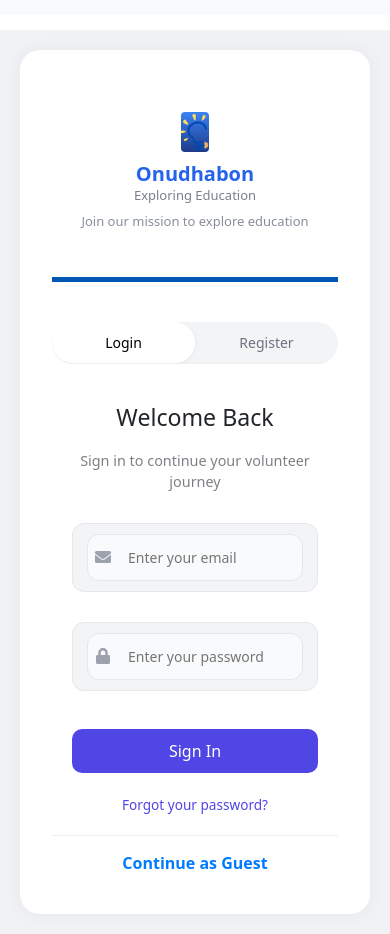
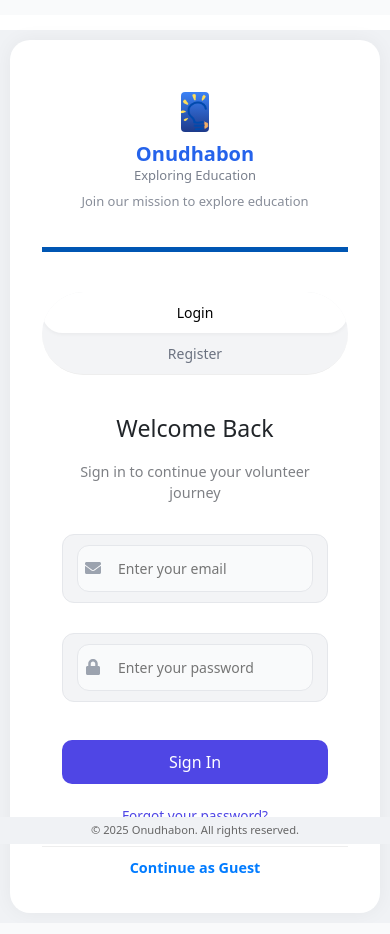
Before and after one commit to abonty360/Onudhabon, a React (Create React App) app: page /login in a window 390 px wide. Built offline with nearby package versions, Linux system fonts and the light colour scheme.

Commit message:
animation & mobile responsive

```diff
--- a/src/Components/LoginForm/LoginForm.css
+++ b/src/Components/LoginForm/LoginForm.css
@@ -3,6 +3,18 @@
   flex-direction: column;
   gap: 10px;
   padding: 10px;
+  animation: fadeIn 0.8s ease-out;
+}
+
+@keyframes fadeIn {
+  from {
+    opacity: 0;
+    transform: translateY(-20px);
+  }
+  to {
+    opacity: 1;
+    transform: translateY(0);
+  }
 }
 
 h3 {
@@ -29,6 +41,9 @@ h3 {
 
 .input-with-icon:focus-within {
   border-color: #4f46e5;
+  box-shadow: 0 0 0 3px rgba(79, 70, 229, 0.2);
+  transform: translateY(-2px);
+  transition: all 0.2s ease-in-out;
 }
 
 .input-with-icon .icon {
--- a/src/Components/RegistrationForm/RegistrationForm.css
+++ b/src/Components/RegistrationForm/RegistrationForm.css
@@ -8,6 +8,18 @@
   box-shadow: 0 0 20px rgba(0, 0, 0, 0.05);
   max-width: 600px;
   margin: 0 auto;
+  animation: fadeIn 0.8s ease-out;
+}
+
+@keyframes fadeIn {
+  from {
+    opacity: 0;
+    transform: translateY(-20px);
+  }
+  to {
+    opacity: 1;
+    transform: translateY(0);
+  }
 }
 
 .registration-form h3 {
@@ -25,6 +37,14 @@
 .input-with-icon {
   position: relative;
   margin-bottom: 20px;
+}
+
+.input-with-icon input:focus,
+.input-with-icon textarea:focus {
+  border-color: #4f46e5;
+  box-shadow: 0 0 0 3px rgba(79, 70, 229, 0.2);
+  transform: translateY(-2px);
+  transition: all 0.2s ease-in-out;
 }
 
 .input-with-icon input,
--- a/src/Pages/LoginPage/LoginPage.css
+++ b/src/Pages/LoginPage/LoginPage.css
@@ -89,3 +89,62 @@
 .guest-link:hover {
   color: #0056b3;
 }
+
+.fixed-bottom-copyright {
+  position: fixed;
+  bottom: 0;
+  left: 0;
+  width: 100%;
+  background-color: #f0f2f5; /* Match page background or choose a suitable color */
+  color: #666; /* Adjust text color */
+  padding: 10px 0;
+  text-align: center;
+  z-index: 1000; /* Ensure it stays on top of other content */
+  font-size: 0.8em; /* Make it slightly smaller */
+}
+
+@media (max-width: 768px) {
+  .login-card {
+    max-width: 90%; /* Make the card take up more width on smaller screens */
+  }
+}
+
+@media (max-width: 480px) {
+  .login-page-container {
+    padding: 10px; /* Reduce overall padding */
+  }
+
+  .login-card {
+    max-width: 100%; /* Full width on very small screens */
+    border-radius: 0; /* Remove border-radius for a full-bleed look */
+    box-shadow: none; /* Remove shadow */
+  }
+
+  .logo-section {
+    padding: 20px 10px; /* Adjust padding */
+  }
+
+  .app-title {
+    font-size: 1.8em; /* Slightly smaller font */
+  }
+
+  .subtitle,
+  .mission-text {
+    font-size: 0.8em; /* Smaller text */
+  }
+
+  .tab {
+    padding: 10px 0; /* Smaller tab padding */
+    font-size: 0.9em; /* Smaller tab font */
+  }
+
+  .guest-link {
+    padding: 10px; /* Smaller guest link padding */
+    font-size: 0.9em; /* Smaller guest link font */
+  }
+
+  .fixed-bottom-copyright {
+    font-size: 0.7em; /* Even smaller copyright text */
+    padding: 5px 0; /* Smaller copyright padding */
+  }
+}
--- a/src/Pages/LoginPage/LoginPage.jsx
+++ b/src/Pages/LoginPage/LoginPage.jsx
@@ -23,6 +23,7 @@ function LoginPage() {
 
         <Link to="/" className="guest-link">Continue as Guest</Link>
       </div>
+      <div className="fixed-bottom-copyright">© 2025 Onudhabon. All rights reserved.</div>
     </div>
   );
 }
--- a/src/Pages/RegistrationPage/RegistrationPage.css
+++ b/src/Pages/RegistrationPage/RegistrationPage.css
@@ -88,5 +88,69 @@
 }
 
 .guest-link:hover {
-  color: #0056b3;
+    color: #0056b3;
 }
+
+.fixed-bottom-copyright {
+  position: fixed;
+  bottom: 0;
+  left: 0;
+  width: 100%;
+  background-color: #f0f2f5; /* Match page background or choose a suitable color */
+  color: #666; /* Adjust text color */
+  padding: 10px 0;
+  text-align: center;
+  z-index: 1000; /* Ensure it stays on top of other content */
+  font-size: 0.8em; /* Make it slightly smaller */
+}
+
+@media (max-width: 768px) {
+  .registration-card {
+    max-width: 90%; /* Make the card take up more width on smaller screens */
+  }
+}
+
+@media (max-width: 480px) {
+  .registration-page-container {
+    padding: 10px; /* Reduce overall padding */
+  }
+
+  .registration-card {
+    max-width: 100%; /* Full width on very small screens */
+    border-radius: 0; /* Remove border-radius for a full-bleed look */
+    box-shadow: none; /* Remove shadow */
+    padding: 10px; /* Adjust padding */
+  }
+
+  .logo-section {
+    padding: 20px 10px; /* Adjust padding */
+  }
+
+  .app-title {
+    font-size: 1.8em; /* Slightly smaller font */
+  }
+
+  .subtitle,
+  .mission-text {
+    font-size: 0.8em; /* Smaller text */
+  }
+
+  .tabs {
+    flex-direction: column; /* Stack tabs vertically */
+  }
+
+  .tab {
+    padding: 10px 0; /* Smaller tab padding */
+    font-size: 0.9em; /* Smaller tab font */
+  }
+
+  .guest-link {
+    padding: 10px; /* Smaller guest link padding */
+    font-size: 0.9em; /* Smaller guest link font */
+  }
+
+  .fixed-bottom-copyright {
+    font-size: 0.7em; /* Even smaller copyright text */
+    padding: 5px 0; /* Smaller copyright padding */
+  }
+}
--- a/src/Pages/RegistrationPage/RegistrationPage.jsx
+++ b/src/Pages/RegistrationPage/RegistrationPage.jsx
@@ -23,6 +23,7 @@ function RegistrationPage() {
 
         <Link to="/" className="guest-link">Continue as Guest</Link>
       </div>
+      <div className="fixed-bottom-copyright">© 2025 Onudhabon. All rights reserved.</div>
     </div>
   );
 }
```
Also changed, not shown: src/Components/Footer.css (added, +14 -0 lines).
